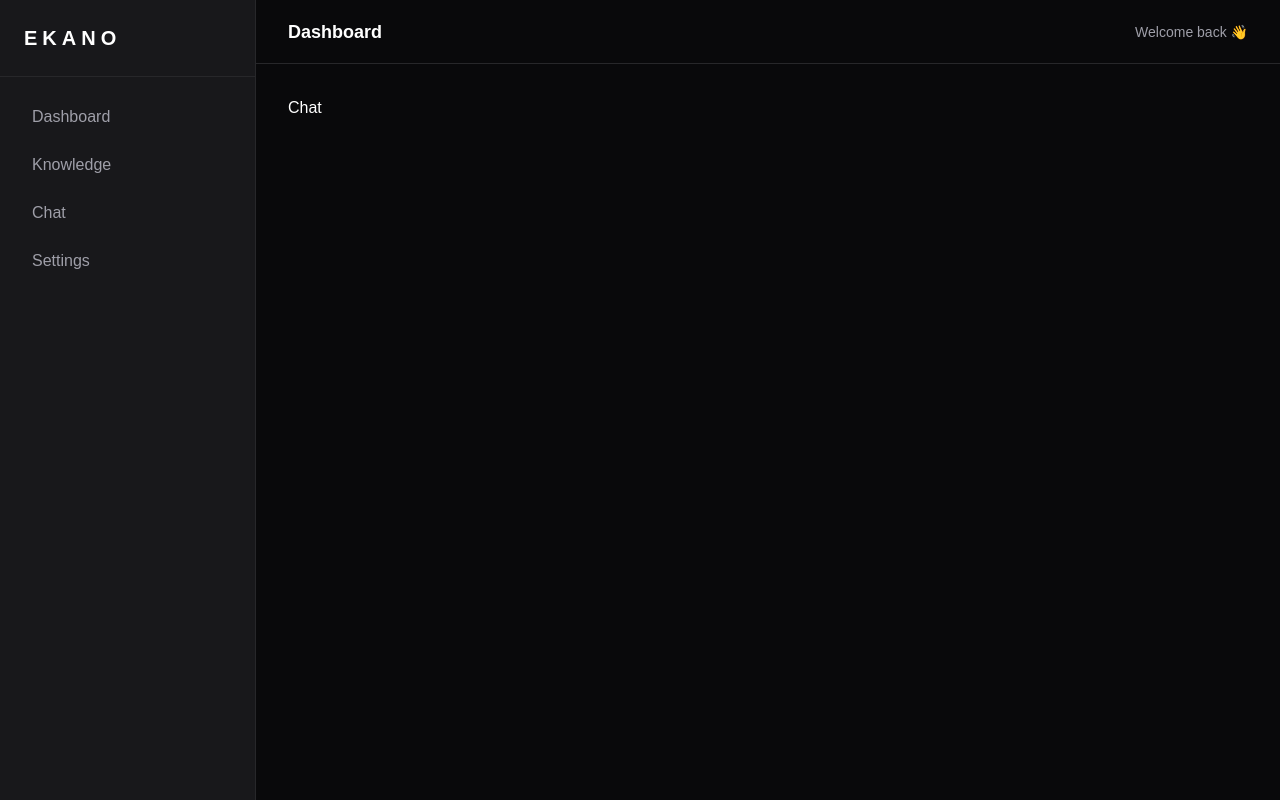
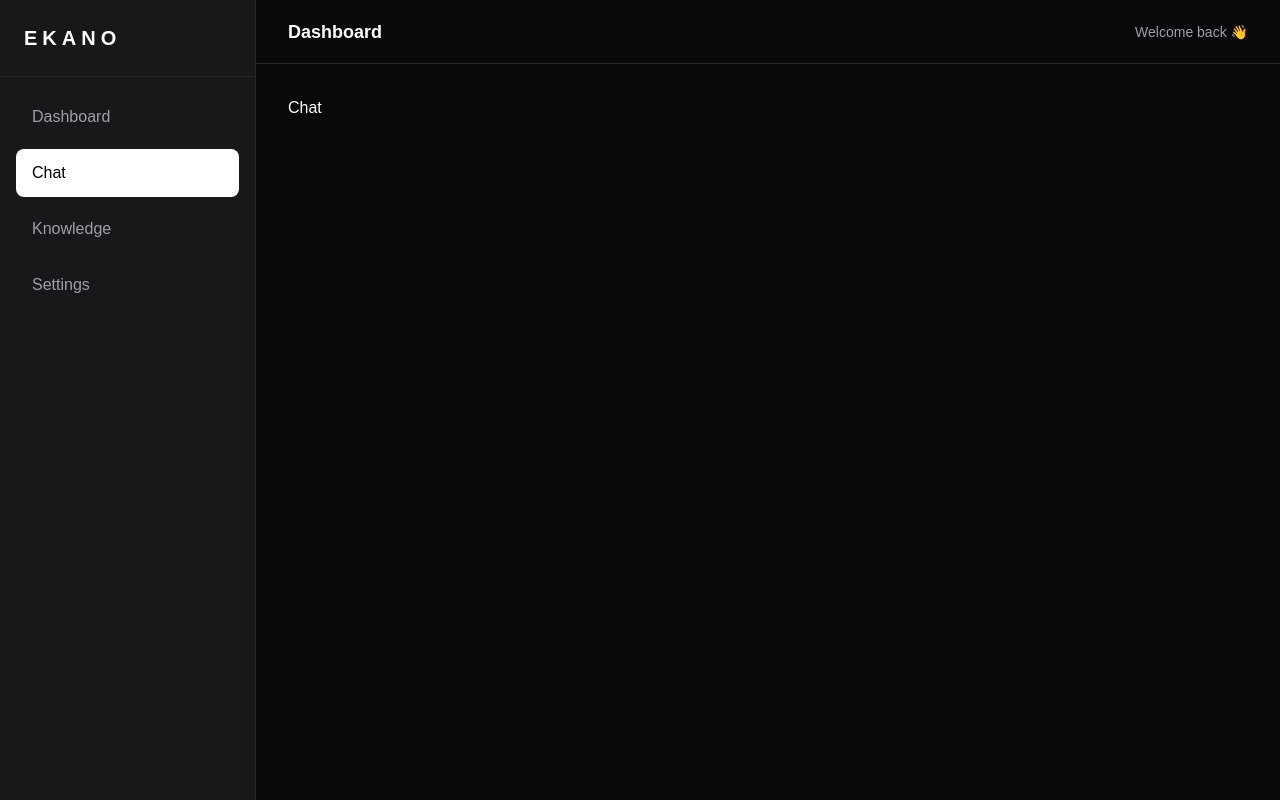
Before and after one commit to Rush-K15/ekano, a Next.js app in the folder frontend/: page /chat in a window 1280 px wide. Built offline with nearby package versions, Linux system fonts and the light colour scheme.

Commit message:
refactor(frontend): centralize protected and auth routes

```diff
--- a/frontend/components/dashboard/Sidebar.tsx
+++ b/frontend/components/dashboard/Sidebar.tsx
@@ -1,25 +1,13 @@
+"use client";
+
 import Link from "next/link";
+import { usePathname } from "next/navigation";
 
-const navigation = [
-    {
-        label: "Dashboard",
-        href: "/dashboard",
-    },
-    {
-        label: "Knowledge",
-        href: "/knowledge",
-    },
-    {
-        label: "Chat",
-        href: "/chat",
-    },
-    {
-        label: "Settings",
-        href: "/settings",
-    },
-];
+import { dashboardNavigation } from "./navigation";
 
 export default function Sidebar() {
+    const pathname = usePathname();
+
     return (
         <aside className="w-64 border-r border-zinc-800 bg-zinc-900">
             <div className="border-b border-zinc-800 p-6">
@@ -28,16 +16,26 @@ export default function Sidebar() {
                 </h1>
             </div>
 
-            <nav className="flex flex-col p-4">
-                {navigation.map((item) => (
+            <nav className="p-4 space-y-2">
+                {dashboardNavigation.map((item) => {
+                    const isActive =
+                        item.href === "/"
+                            ? pathname === "/"
+                            : pathname.startsWith(item.href);
+
+                    return (
                         <Link
                             key={item.label}
                             href={item.href}
-                        className="rounded-lg px-4 py-3 text-zinc-400 transition hover:bg-zinc-800 hover:text-white"
+                            className={`block rounded-lg px-4 py-3 transition-colors duration-200 ${isActive
+                                ? "bg-white text-black font-medium"
+                                : "text-zinc-400 hover:bg-zinc-800 hover:text-white"
+                                }`}
                         >
                             {item.label}
                         </Link>
-                ))}
+                    );
+                })}
             </nav>
         </aside>
     );
--- /dev/null
+++ b/frontend/components/dashboard/navigation.ts
@@ -0,0 +1,18 @@
+export const dashboardNavigation = [
+    {
+        label: "Dashboard",
+        href: "/dashboard",
+    },
+    {
+        label: "Chat",
+        href: "/chat",
+    },
+    {
+        label: "Knowledge",
+        href: "/knowledge",
+    },
+    {
+        label: "Settings",
+        href: "/settings",
+    },
+];
--- /dev/null
+++ b/frontend/constants/routes.ts
@@ -0,0 +1,12 @@
+export const PROTECTED_ROUTES = [
+    "/dashboard",
+    "/chat",
+    "/knowledge",
+    "/settings",
+];
+
+export const AUTH_ROUTES = [
+    "/login",
+    "/register",
+    "/forgot-password",
+];
--- /dev/null
+++ b/frontend/middleware.ts
@@ -0,0 +1,35 @@
+import { NextResponse } from "next/server";
+import type { NextRequest } from "next/server";
+import { AUTH_ROUTES, PROTECTED_ROUTES } from "./constants/routes";
+
+export function middleware(request: NextRequest) {
+    const pathname = request.nextUrl.pathname;
+
+    const isProtectedRoute =
+        PROTECTED_ROUTES.some((route) =>
+            pathname.startsWith(route)
+        );
+
+    const isAuthRoute =
+        AUTH_ROUTES.some((route) =>
+            pathname.startsWith(route)
+        );
+
+    const token = request.cookies.get("accessToken");
+
+    const isLoggedIn = !!token;
+
+    if (isProtectedRoute && !isLoggedIn) {
+        return NextResponse.redirect(
+            new URL("/login", request.url)
+        );
+    }
+
+    if (isAuthRoute && isLoggedIn) {
+        return NextResponse.redirect(
+            new URL("/dashboard", request.url)
+        );
+    }
+
+    return NextResponse.next();
+}
```
Lines whose indentation alone changed are shown as unchanged.
